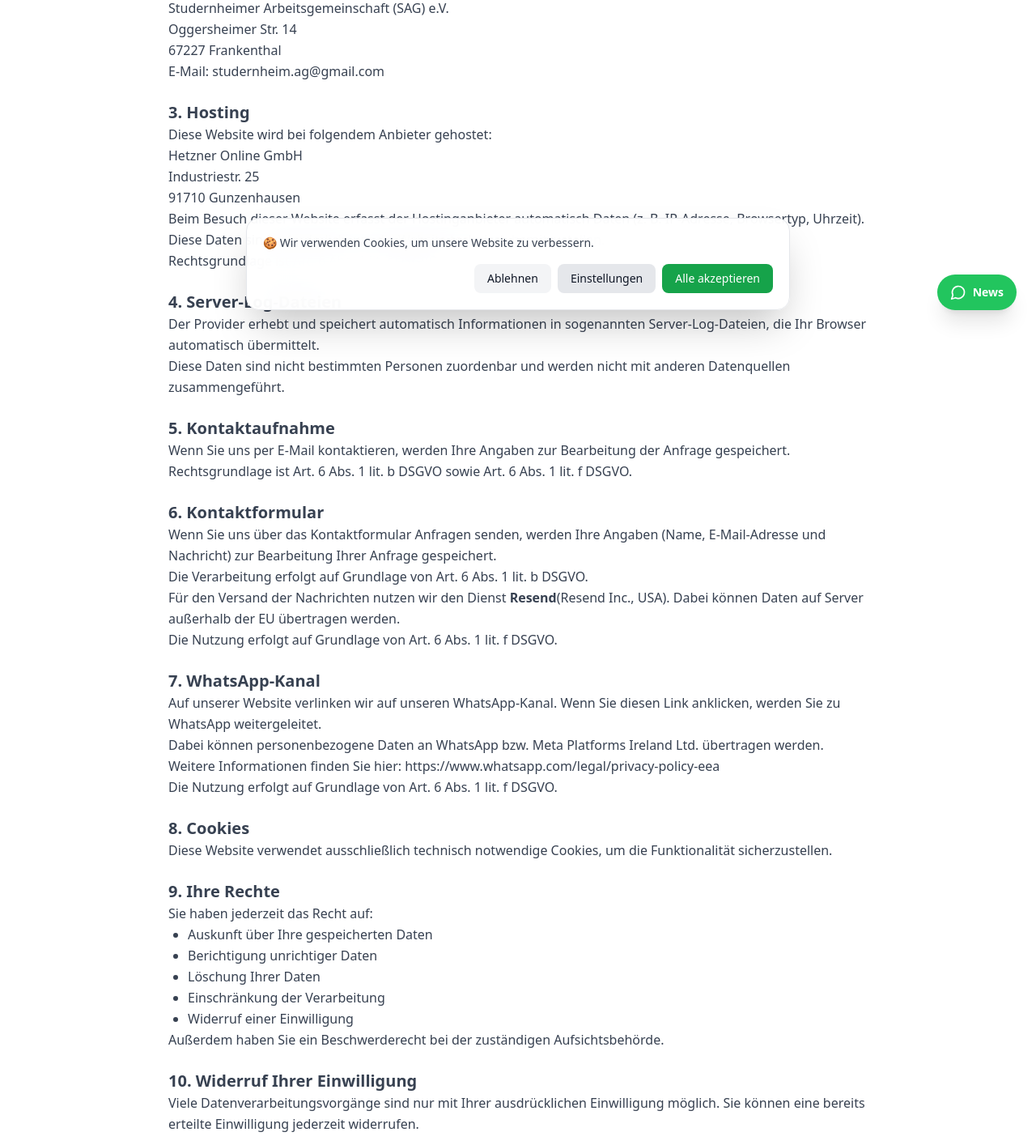
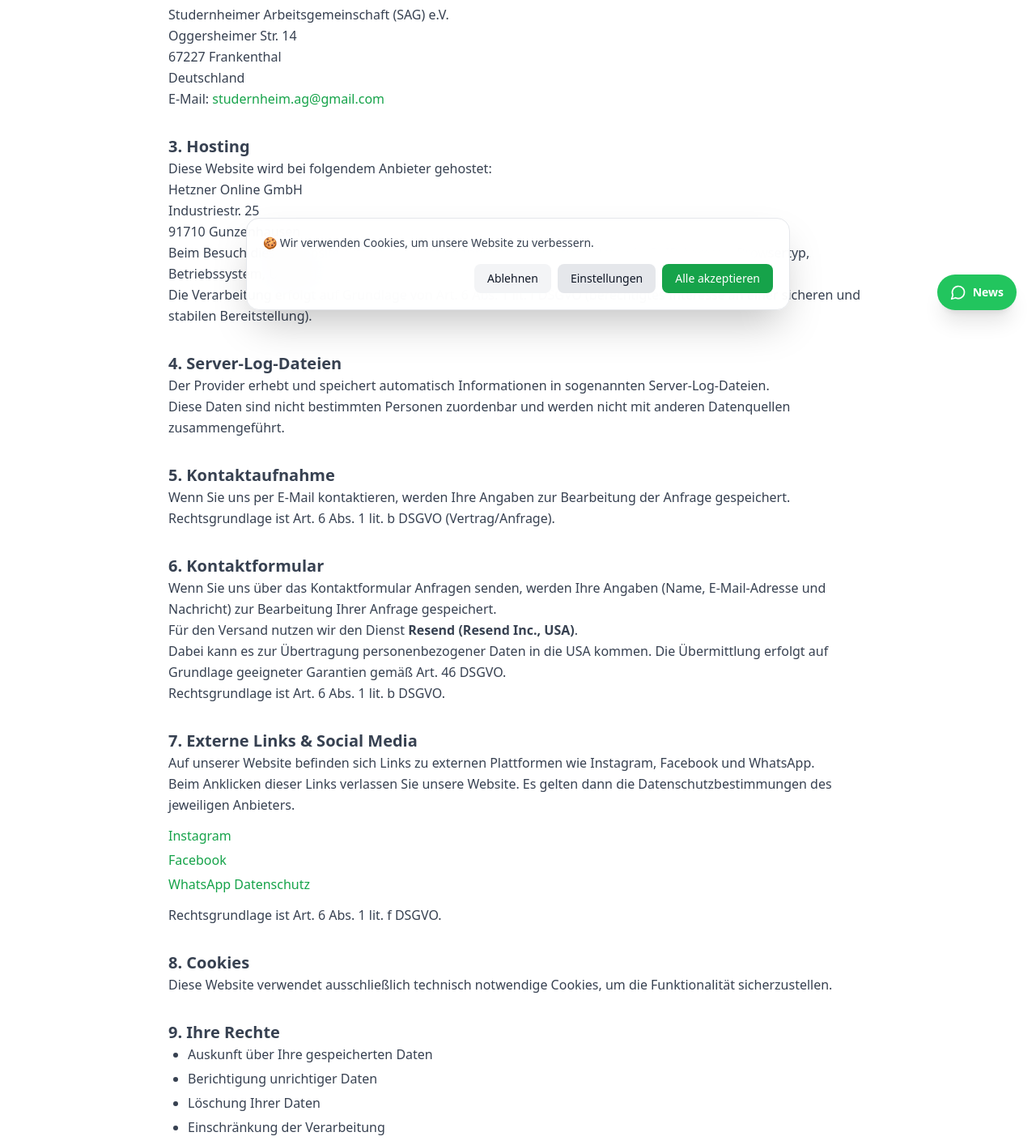
Before and after one commit to Wowax83/studernheim-website, a Next.js app: page /datenschutz in a window 1280 px wide. Shown: the part 393-1807 px from the top of the page at 81% size. Built offline with nearby package versions, Linux system fonts and the light colour scheme; no server answers.

Commit message:
Update page.tsx

```diff
--- a/app/datenschutz/page.tsx
+++ b/app/datenschutz/page.tsx
@@ -3,7 +3,7 @@ export default function Datenschutz() {
     <main className="max-w-4xl mx-auto px-4 py-20">
       <h1 className="text-4xl font-bold mb-8">Datenschutzerklärung</h1>
 
-      <div className="space-y-6 text-gray-700 leading-relaxed">
+      <div className="space-y-8 text-gray-700 leading-relaxed">
 
         {/* 1 */}
         <section>
@@ -26,7 +26,14 @@ export default function Datenschutz() {
             Studernheimer Arbeitsgemeinschaft (SAG) e.V.<br />
             Oggersheimer Str. 14<br />
             67227 Frankenthal<br />
-            E-Mail: studernheim.ag@gmail.com
+            Deutschland<br />
+            E-Mail:{' '}
+            <a
+              href="mailto:studernheim.ag@gmail.com"
+              className="text-green-600 hover:underline"
+            >
+              studernheim.ag@gmail.com
+            </a>
           </p>
         </section>
 
@@ -43,11 +50,11 @@ export default function Datenschutz() {
           </p>
           <p>
             Beim Besuch dieser Website erfasst der Hostinganbieter automatisch Daten
-            (z. B. IP-Adresse, Browsertyp, Uhrzeit). Diese Daten sind erforderlich,
-            um die Website technisch bereitzustellen.
+            (z. B. IP-Adresse, Browsertyp, Betriebssystem, Uhrzeit).
           </p>
           <p>
-            Rechtsgrundlage ist Art. 6 Abs. 1 lit. f DSGVO.
+            Die Verarbeitung erfolgt auf Grundlage von Art. 6 Abs. 1 lit. f DSGVO
+            (berechtigtes Interesse an einer sicheren und stabilen Bereitstellung).
           </p>
         </section>
 
@@ -56,7 +63,7 @@ export default function Datenschutz() {
           <h2 className="text-xl font-semibold">4. Server-Log-Dateien</h2>
           <p>
             Der Provider erhebt und speichert automatisch Informationen in sogenannten
-            Server-Log-Dateien, die Ihr Browser automatisch übermittelt.
+            Server-Log-Dateien.
           </p>
           <p>
             Diese Daten sind nicht bestimmten Personen zuordenbar und werden nicht mit
@@ -72,7 +79,7 @@ export default function Datenschutz() {
             der Anfrage gespeichert.
           </p>
           <p>
-            Rechtsgrundlage ist Art. 6 Abs. 1 lit. b DSGVO sowie Art. 6 Abs. 1 lit. f DSGVO.
+            Rechtsgrundlage ist Art. 6 Abs. 1 lit. b DSGVO (Vertrag/Anfrage).
           </p>
         </section>
 
@@ -84,33 +91,61 @@ export default function Datenschutz() {
             (Name, E-Mail-Adresse und Nachricht) zur Bearbeitung Ihrer Anfrage gespeichert.
           </p>
           <p>
-            Die Verarbeitung erfolgt auf Grundlage von Art. 6 Abs. 1 lit. b DSGVO.
+            Für den Versand nutzen wir den Dienst{' '}
+            <strong>Resend (Resend Inc., USA)</strong>.
           </p>
           <p>
-            Für den Versand der Nachrichten nutzen wir den Dienst <strong>Resend</strong>
-            (Resend Inc., USA). Dabei können Daten auf Server außerhalb der EU übertragen werden.
+            Dabei kann es zur Übertragung personenbezogener Daten in die USA kommen.
+            Die Übermittlung erfolgt auf Grundlage geeigneter Garantien gemäß Art. 46 DSGVO.
           </p>
           <p>
-            Die Nutzung erfolgt auf Grundlage von Art. 6 Abs. 1 lit. f DSGVO.
+            Rechtsgrundlage ist Art. 6 Abs. 1 lit. b DSGVO.
           </p>
         </section>
 
         {/* 7 */}
         <section>
-          <h2 className="text-xl font-semibold">7. WhatsApp-Kanal</h2>
+          <h2 className="text-xl font-semibold">7. Externe Links & Social Media</h2>
           <p>
-            Auf unserer Website verlinken wir auf unseren WhatsApp-Kanal. Wenn Sie diesen Link anklicken,
-            werden Sie zu WhatsApp weitergeleitet.
+            Auf unserer Website befinden sich Links zu externen Plattformen wie
+            Instagram, Facebook und WhatsApp.
           </p>
           <p>
-            Dabei können personenbezogene Daten an WhatsApp bzw. Meta Platforms Ireland Ltd. übertragen werden.
+            Beim Anklicken dieser Links verlassen Sie unsere Website. Es gelten dann
+            die Datenschutzbestimmungen des jeweiligen Anbieters.
           </p>
-          <p>
-            Weitere Informationen finden Sie hier:
-            https://www.whatsapp.com/legal/privacy-policy-eea
-          </p>
-          <p>
-            Die Nutzung erfolgt auf Grundlage von Art. 6 Abs. 1 lit. f DSGVO.
+
+          <div className="mt-3 space-y-1">
+            <a
+              href="https://instagram.com/"
+              target="_blank"
+              rel="noopener noreferrer"
+              className="text-green-600 hover:underline block"
+            >
+              Instagram
+            </a>
+
+            <a
+              href="https://facebook.com/"
+              target="_blank"
+              rel="noopener noreferrer"
+              className="text-green-600 hover:underline block"
+            >
+              Facebook
+            </a>
+
+            <a
+              href="https://www.whatsapp.com/legal/privacy-policy-eea"
+              target="_blank"
+              rel="noopener noreferrer"
+              className="text-green-600 hover:underline block"
+            >
+              WhatsApp Datenschutz
+            </a>
+          </div>
+
+          <p className="mt-3">
+            Rechtsgrundlage ist Art. 6 Abs. 1 lit. f DSGVO.
           </p>
         </section>
 
@@ -126,25 +161,25 @@ export default function Datenschutz() {
         {/* 9 */}
         <section>
           <h2 className="text-xl font-semibold">9. Ihre Rechte</h2>
-          <p>Sie haben jederzeit das Recht auf:</p>
-          <ul className="list-disc ml-6">
+          <ul className="list-disc ml-6 space-y-1">
             <li>Auskunft über Ihre gespeicherten Daten</li>
             <li>Berichtigung unrichtiger Daten</li>
             <li>Löschung Ihrer Daten</li>
             <li>Einschränkung der Verarbeitung</li>
+            <li>Datenübertragbarkeit</li>
             <li>Widerruf einer Einwilligung</li>
           </ul>
-          <p>
-            Außerdem haben Sie ein Beschwerderecht bei der zuständigen Aufsichtsbehörde.
-          </p>
         </section>
 
         {/* 10 */}
         <section>
-          <h2 className="text-xl font-semibold">10. Widerruf Ihrer Einwilligung</h2>
+          <h2 className="text-xl font-semibold">10. Beschwerderecht</h2>
           <p>
-            Viele Datenverarbeitungsvorgänge sind nur mit Ihrer ausdrücklichen Einwilligung möglich.
-            Sie können eine bereits erteilte Einwilligung jederzeit widerrufen.
+            Sie haben das Recht, sich bei einer Datenschutz-Aufsichtsbehörde zu beschweren.
+          </p>
+          <p>
+            Zuständig ist z. B.:<br />
+            Landesbeauftragter für den Datenschutz Rheinland-Pfalz
           </p>
         </section>
 
@@ -152,9 +187,8 @@ export default function Datenschutz() {
         <section>
           <h2 className="text-xl font-semibold">11. Widerspruchsrecht</h2>
           <p>
-            Wenn die Datenverarbeitung auf Grundlage von Art. 6 Abs. 1 lit. e oder f DSGVO erfolgt,
-            haben Sie jederzeit das Recht, aus Gründen, die sich aus Ihrer besonderen Situation ergeben,
-            Widerspruch einzulegen.
+            Wenn die Verarbeitung auf Grundlage von Art. 6 Abs. 1 lit. f DSGVO erfolgt,
+            haben Sie das Recht, Widerspruch einzulegen.
           </p>
         </section>
 
```
